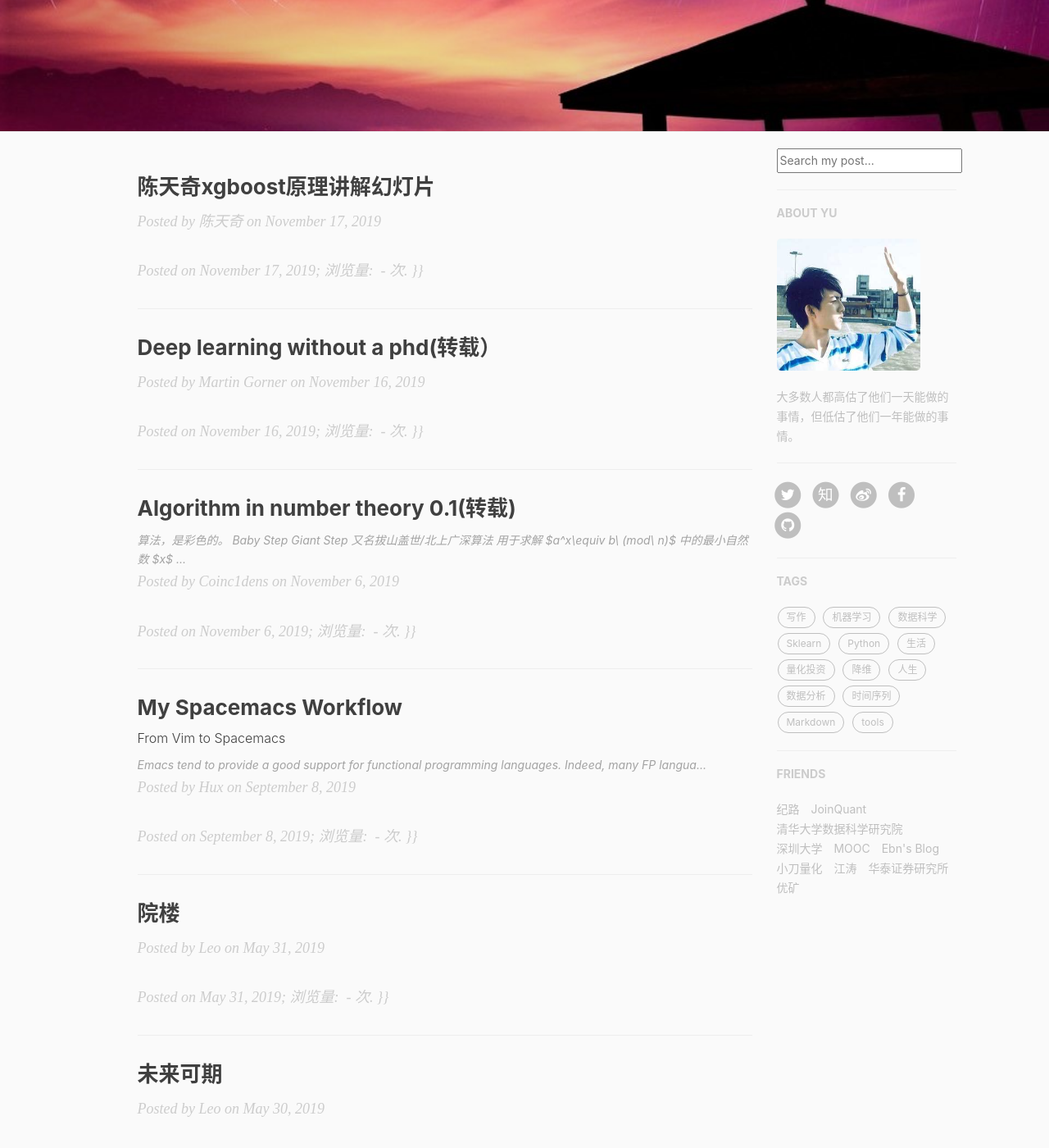
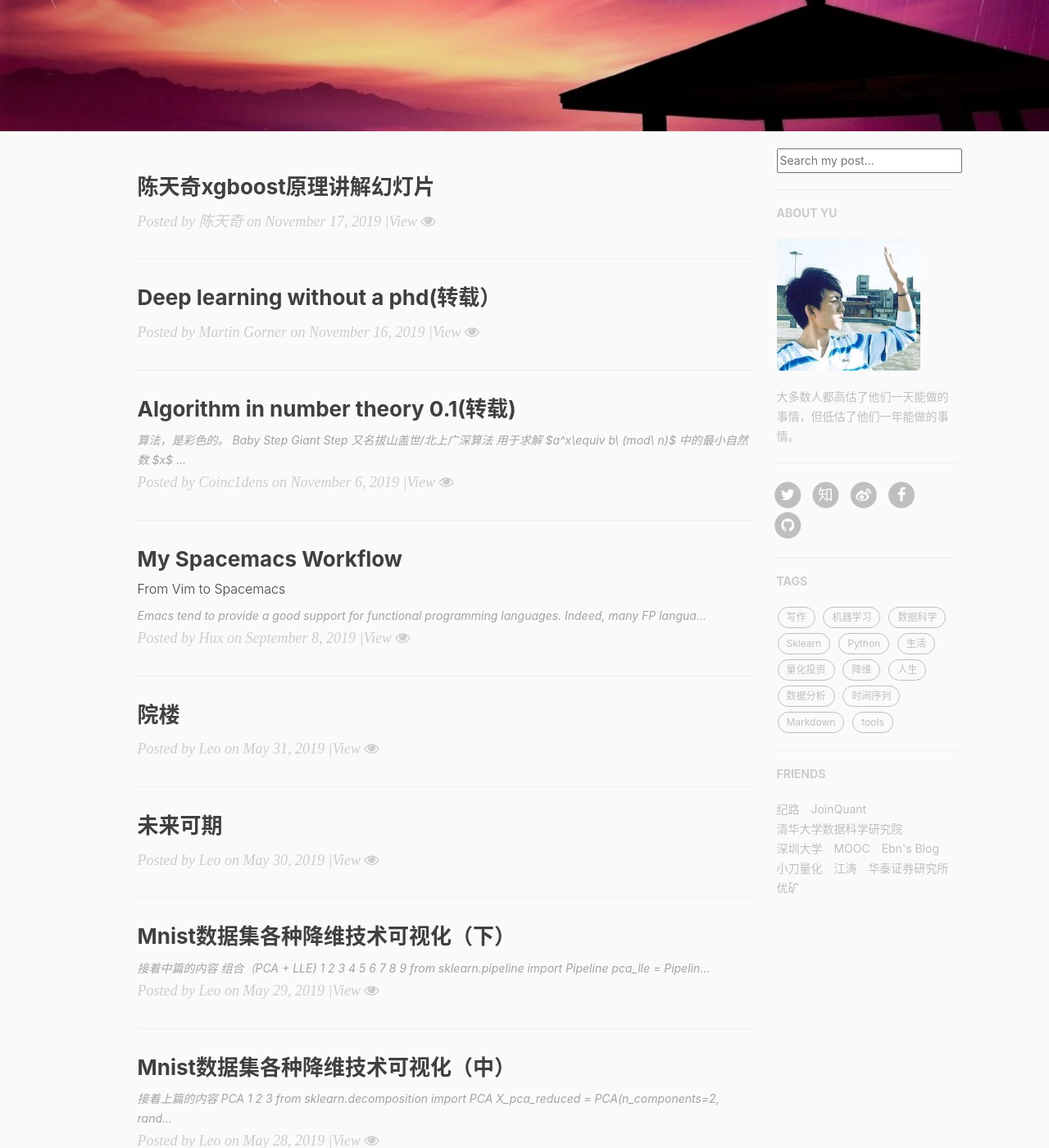
Before and after one commit to Kuankelife/leoblog, a Jekyll site: the page built from index.html, in a window 1280 px wide and 1400 px high, scrolled down 466 px. Shown: the whole window at 82% size. Built offline with Jekyll 4.4.1, drawn with Linux system fonts in a browser that asks for light colours; nearby versions of some CDN libraries; the list of posts is cut into pages by our own code; comment, search, counter and statistics services are not loaded; some of the changed text lies outside the part shown.

Commit message:
Update index.html

```diff
--- a/index.html
+++ b/index.html
@@ -40,16 +40,13 @@ description: "一生想做浪漫宽客"
     <p class="post-meta">
     Posted by {% if post.author %}{{ post.author }}{% else %}{{ site.title }}{% endif %} on {{ post.date | date: "%B %-d, %Y" }}
 
-<p class="post-meta">
-        Posted on {{ post.date | date: "%B %-d, %Y" }};&nbsp;浏览量:&nbsp;<span id="{{ post.url }}" class="leancloud_visitors" data-flag-title="{{ post.title }}"> - </span>次. }}
-    </p>
-   <!--  {% if site.leancloud.enable %}
+    {% if site.leancloud.enable %}
      <span id="{{ post.url }}" class="post-link" data-flag-title="{{ post.title }}">
      <span id="{{ post.url }}" class="leancloud_visitors" data-flag-title="{{ post.title }}">|View&nbsp<i class="fa fa-eye" title='访问量' aria-hidden="true"></i>
      <span class="leancloud-visitors-count"></span>
      </span>
    </span>
-     {% endif %}    -->
+     {% endif %}
         </p>
 
 
```
